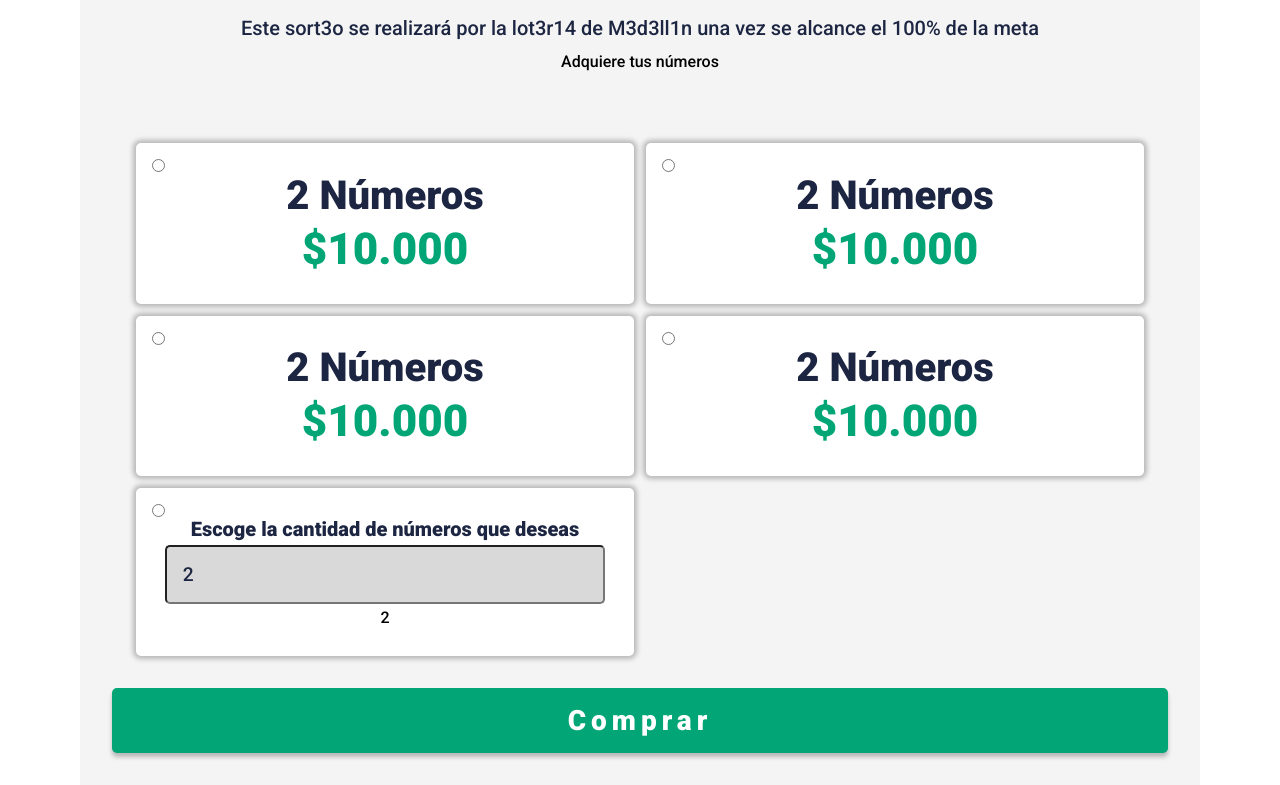
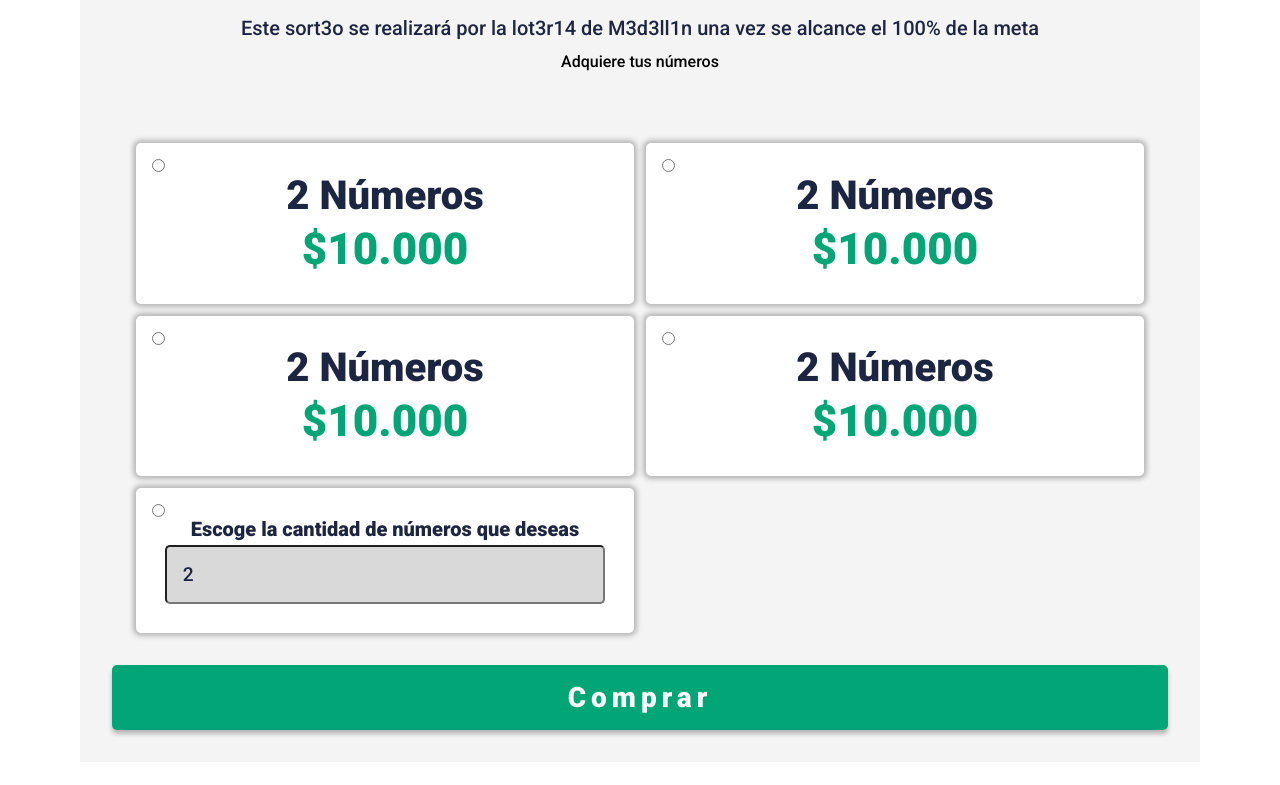
Before and after one commit to ProJuniors/raffle, an Angular app: page / in a window 1280 px wide. Shown: the part 1352-2137 px from the top of the page. After the commit the page ends 2114 px from the top, so only its background shows below. Built offline with nearby package versions, Linux system fonts and the light colour scheme.

Commit message:
Remove label

```diff
--- a/src/app/app.component.html
+++ b/src/app/app.component.html
@@ -55,7 +55,6 @@
           inputmode="numeric"
           type="number"
         />
-        <label>{{ totalNumbers }}</label>
       </article>
     </div>
     <button class="btn btn-buy">Comprar</button>
```
